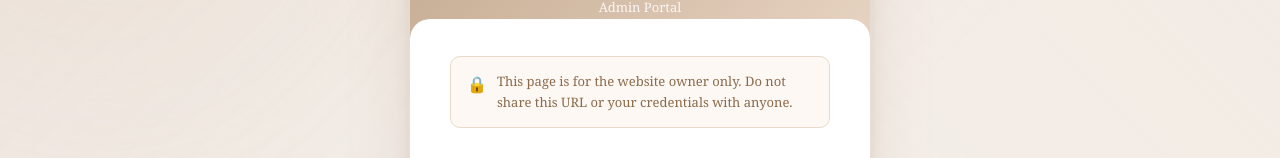
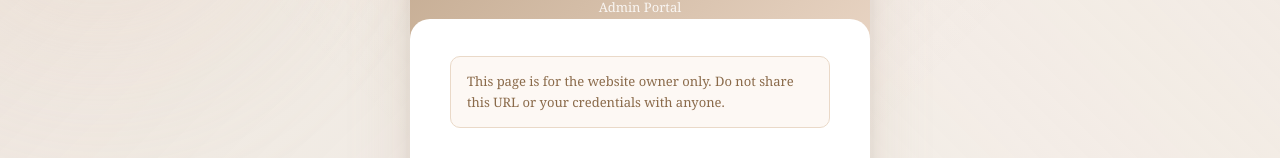
Before and after one commit to mawieeee24/AtheniLynn, a plain HTML site: page admin.html in a window 1280 px wide. Shown: the part 226-384 px from the top of the page. Drawn offline with Linux system fonts and the light colour scheme; no server answers.

Commit message:
Add files via upload

```diff
--- a/admin.html
+++ b/admin.html
@@ -25,7 +25,6 @@
 
     <div class="card-body">
       <div class="notice">
-        <span class="notice-icon">🔒</span>
         <span>This page is for the website owner only. Do not share this URL or your credentials with anyone.</span>
       </div>
 
```
